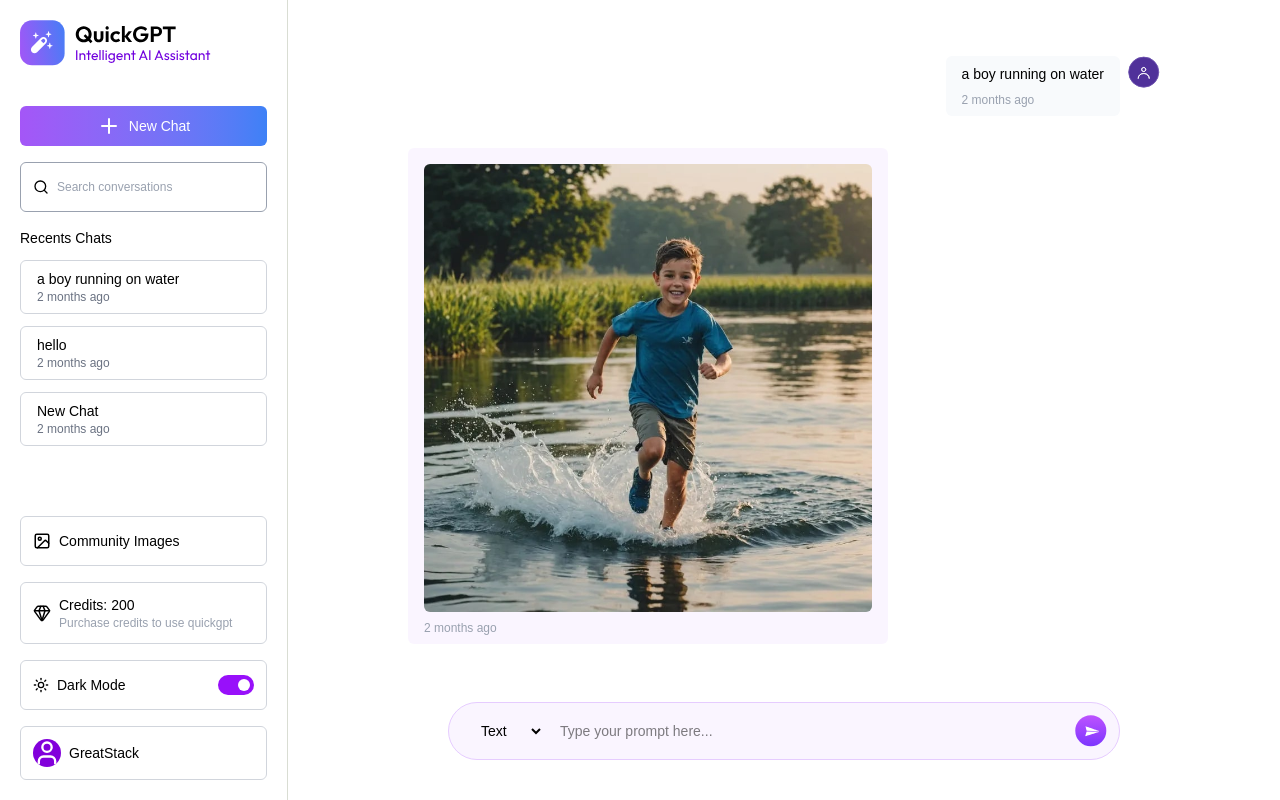
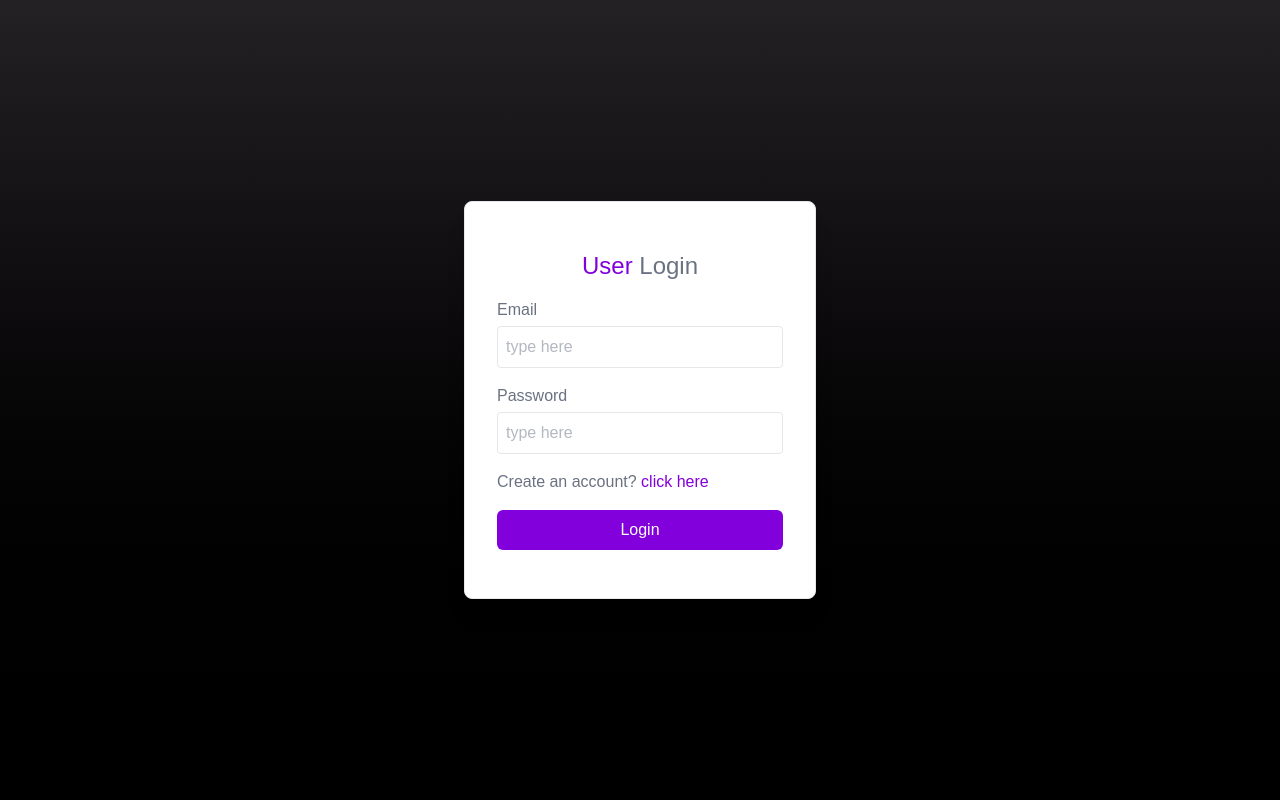
Before and after one commit to santupramanik1/AI_Chatbot, a React (Vite) app in the folder frontend/: page / in a window 1280 px wide. Built offline with nearby package versions, Linux system fonts and the light colour scheme; a web font is replaced by a local one.

Commit message:
Complete the implementation of the frontend

```diff
--- a/frontend/src/App.jsx
+++ b/frontend/src/App.jsx
@@ -1,20 +1,32 @@
-import React, { useState } from "react";
-import {createBrowserRouter, Route, RouterProvider, Routes} from "react-router-dom";
+import React, {useState} from "react";
+import {createBrowserRouter, Route, RouterProvider, Routes, useLocation} from "react-router-dom";
 import Sidebar from "./components/Sidebar";
 import Credits from "./pages/Credits";
 import Chatbox from "./components/Chatbox";
 import Community from "./pages/Community";
 import {useAppContext} from "./context/Appcontext";
-import { Menu } from "lucide-react";
-import "./assets/prism.css"
+import {Menu} from "lucide-react";
+import "./assets/prism.css";
+import Loading from "./pages/Loading";
+import Login from "./pages/Login";
 
 const App = () => {
-    const {theme} = useAppContext();
-    const [isMenuOpen,setIsMenuOpen]=useState(false)
+    const {theme, user} = useAppContext();
+    const [isMenuOpen, setIsMenuOpen] = useState(false);
+
+    const {pathname} = useLocation();
+    if (pathname === "/loading") return <Loading></Loading>;
 
     return (
         <>
-        {!isMenuOpen &&<Menu onClick={()=>setIsMenuOpen(true)} className="w-8 h-8 cursor-pointer absolute top-3 left-3 md:hidden" />}
+            {!isMenuOpen && (
+                <Menu
+                    onClick={() => setIsMenuOpen(true)}
+                    className="w-8 h-8 cursor-pointer absolute top-3 left-3 md:hidden"
+                />
+            )}
+
+            {!user ? (
                 <div className={`${theme === "dark" ? "bg-linear-to-b from-[#242124] to-[#000000] text-white" : ""}`}>
                     <div className="flex h-screen w-screen">
                         <Sidebar isMenuOpen={isMenuOpen} setIsMenuOpen={setIsMenuOpen}></Sidebar>
@@ -25,6 +37,11 @@
                         </Routes>
                     </div>
                 </div>
+            ) : (
+                <div className="w-screen h-screen flex items-center justify-center bg-linear-to-b from-[#242124] to-[#000000]">
+                    <Login></Login>
+                </div>
+            )}
         </>
     );
 };
--- a/frontend/src/pages/Community.jsx
+++ b/frontend/src/pages/Community.jsx
@@ -1,9 +1,59 @@
-import React from 'react'
+import React, {useEffect, useState} from "react";
+import {dummyPublishedImages} from "../assets/assets";
+import Loading from "./Loading";
+import {useAppContext} from "../context/Appcontext";
 
 const Community = () => {
-  return (
-    <div>Community</div>
-  )
-}
+    const {theme} = useAppContext();
 
-export default Community
+    const [images, setImages] = useState([]);
+    const [loading, setLoading] = useState(true);
+
+    const fetchImages = async () => {
+        setImages(dummyPublishedImages);
+        setLoading(false);
+    };
+
+    useEffect(() => {
+        fetchImages();
+    }, []);
+
+    if (loading) return <Loading></Loading>;
+
+    return (
+        <div className="w-full h-full  overflow-y-scroll p-6 pt-12 xl:px-12 2xl:px-20 mx-auto">
+            <h2 className={`text-xl font-semibold mb-6 text-gray-800 ${theme === "dark" ? "text-purple-800" : ""}`}>
+                Community Images
+            </h2>
+            {images.length > 0 ? (
+                <div className="flex flex-wrap  gap-5 max-sm:justify-center">
+                    {images.map((item, index) => (
+                        <a
+                            href={item.imageUrl}
+                            key={index}
+                            target="_blank"
+                            className={`relative group rounded-lg overflow-hidden border border-gray-200 shadow-sm hover:shadow-md transition-shadow duration-300 ${
+                                theme === "dark" ? "border-purple-700" : ""
+                            } `}
+                        >
+                            <img
+                                src={item.imageUrl}
+                                className="w-full h-40 md:h-50 2xl:h-60 group-hover:scale-105 transition-transform duration-300 ease-in-out object-cover"
+                            ></img>
+
+                            <p className="absolute bottom-0 right-0 text-xs bg-black/50 backdrop-blur text-white px-4 py-1 rounded-tl-xl  transition duration-300 hidden group-hover:block ">Created by{item.userName}</p>
+                        </a>
+                    ))}
+                </div>
+            ) : (
+                <div>
+                    <p className={`text-center text-gray-800 mt-10 ${theme === "dark" ? "text-purple-200" : ""} `}>
+                        No Images available
+                    </p>
+                </div>
+            )}
+        </div>
+    );
+};
+
+export default Community;
--- a/frontend/src/pages/Credits.jsx
+++ b/frontend/src/pages/Credits.jsx
@@ -1,9 +1,90 @@
-import React from 'react'
+import React, {useEffect, useState} from "react";
+import {dummyPlans} from "../assets/assets";
+import Loading from "./Loading";
+import {useAppContext} from "../context/Appcontext";
+import {Plane} from "lucide-react";
 
 const Credits = () => {
-  return (
-    <div>Credits</div>
-  )
-}
+    const {theme} = useAppContext();
 
-export default Credits
+    const [plans, setPlans] = useState([]);
+    const [loading, setLoading] = useState(true);
+
+    const fetchPlans = async () => {
+        setPlans(dummyPlans);
+        setLoading(false);
+    };
+
+    useEffect(() => {
+        fetchPlans();
+    }, []);
+
+    if (loading) return <Loading></Loading>;
+
+    return (
+        <div className="max-w-7xl h-screen  overflow-y-scroll mx-auto px-4  sm:px-6 lg:px-8 py-12 ">
+            <h2
+                className={`text-3xl font-semibold text-center mb-10 xl:mt-30 text-gray-800  ${
+                    theme == "dark" ? "text-white" : ""
+                }`}
+            >
+                Credits Plans
+            </h2>
+
+            <div className="flex flex-wrap gap-8 max-sm:justify-center">
+                {plans.map((plan) => (
+                    <div
+                        key={plan._id}
+                        className={`border border-gray-200  rounded-lg hover:shadow-lg transition-shadow p-6  min-w-[300px] flex flex-col ${
+                            theme == "dark" ? "border-purple-700" : ""
+                        } ${
+                            plan._id === "pro"
+                                ? `bg-purple-50 ${theme === "dark" ? "bg-purple-900" : ""}`
+                                : `bg-white ${theme === "dark" ? "bg-transparent" : ""}`
+                        } `}
+                    >
+                        <div className="flex-1 ">
+                            <h3
+                                className={`text-xl font-semibold text-gray-900 mb-2 ${
+                                    theme == "dark" ? "text-white " : ""
+                                } `}
+                            >
+                                {plan.name}
+                            </h3>
+                            <p
+                                className={`text-2xl font-bold text-purple-600 mb-4 ${
+                                    theme == "dark" ? "text-purple-300 " : ""
+                                }`}
+                            >
+                                ${plan.price}
+                                <span
+                                    className={`text-base font-normal text-gray-600 ${
+                                        theme == "dark" ? "text-purple-200" : ""
+                                    } `}
+                                >
+                                    {" "}
+                                    /{plan.credits} credits
+                                </span>
+                            </p>
+
+                            <ul
+                                className={`list-disc list-inside text-sm text-gray-700 space-y-1  ${
+                                    theme == "dark" ? "text-purple-200  " : ""
+                                }`}
+                            >
+                                {plan.features.map((feature, index) => (
+                                    <li key={index}>{feature}</li>
+                                ))}
+                            </ul>
+                        </div>
+                        <button className="mt-6 bg-purple-600 hover:bg-purple-700 active:bg-purple-800 text-white font-medium py-2 rounded transition-colors cursor-pointer">
+                            Buy Now
+                        </button>
+                    </div>
+                ))}
+            </div>
+        </div>
+    );
+};
+
+export default Credits;
--- a/frontend/src/pages/Loading.jsx
+++ b/frontend/src/pages/Loading.jsx
@@ -1,6 +1,15 @@
-import React from "react";
+import React, {useEffect} from "react";
+import {useNavigate} from "react-router-dom";
 
 const Loading = () => {
+    const navigate = useNavigate();
+    useEffect(() => {
+        const timeout = setTimeout(() => {
+            navigate("/");
+        }, 8000);
+
+        return () => clearTimeout(timeout);
+    }, []);
     return (
         <div className="flex items-center justify-center w-screen h-screen text-white text-2xl bg-linear-to-br from-[#531B81] to-[#28194B] backdrop-opacity-60 ">
             <div className="w-10 h-10 rounded-full border-3 border-white border-t transparent animate-spin"></div>
--- a/frontend/src/pages/Login.jsx
+++ b/frontend/src/pages/Login.jsx
@@ -1,9 +1,74 @@
-import React from 'react'
+import React, {useState} from "react";
 
 const Login = () => {
-  return (
-    <div>Login</div>
-  )
-}
+    const [state, setState] = useState("login");
+    const [name, setName] = useState("");
+    const [email, setEmail] = useState("");
+    const [password, setPassword] = useState("");
 
-export default Login
+    const handleSubmit=async(e)=>{
+        e.preventDefault()
+    }
+    return (
+        <form onSubmit={handleSubmit} className="flex flex-col gap-4 m-auto items-start p-8 py-12 w-80 sm:w-[352px] text-gray-500 rounded-lg shadow-xl border border-gray-200 bg-white">
+            <p className="text-2xl font-medium m-auto">
+                <span className="text-purple-700">User</span> {state === "login" ? "Login" : "Sign Up"}
+            </p>
+            {state === "register" && (
+                <div className="w-full">
+                    <p>Name</p>
+                    <input
+                        onChange={(e) => setName(e.target.value)}
+                        value={name}
+                        placeholder="type here"
+                        className="border border-gray-200 rounded w-full p-2 mt-1 outline-purple-700"
+                        type="text"
+                        required
+                    />
+                </div>
+            )}
+            <div className="w-full ">
+                <p>Email</p>
+                <input
+                    onChange={(e) => setEmail(e.target.value)}
+                    value={email}
+                    placeholder="type here"
+                    className="border border-gray-200 rounded w-full p-2 mt-1 outline-purple-700"
+                    type="email"
+                    required
+                />
+            </div>
+            <div className="w-full ">
+                <p>Password</p>
+                <input
+                    onChange={(e) => setPassword(e.target.value)}
+                    value={password}
+                    placeholder="type here"
+                    className="border border-gray-200 rounded w-full p-2 mt-1 outline-purple-700"
+                    type="password"
+                    required
+                />
+            </div>
+            {state === "register" ? (
+                <p>
+                    Already have account?{" "}
+                    <span onClick={() => setState("login")} className="text-purple-700 cursor-pointer">
+                        click here
+                    </span>
+                </p>
+            ) : (
+                <p>
+                    Create an account?{" "}
+                    <span onClick={() => setState("register")} className="text-purple-700 cursor-pointer">
+                        click here
+                    </span>
+                </p>
+            )}
+            <button type="submit" className="bg-purple-700 hover:bg-purple-800 transition-all text-white w-full py-2 rounded-md cursor-pointer">
+                {state === "register" ? "Create Account" : "Login"}
+            </button>
+        </form>
+    );
+};
+
+export default Login;
```
Lines whose indentation alone changed are shown as unchanged.
